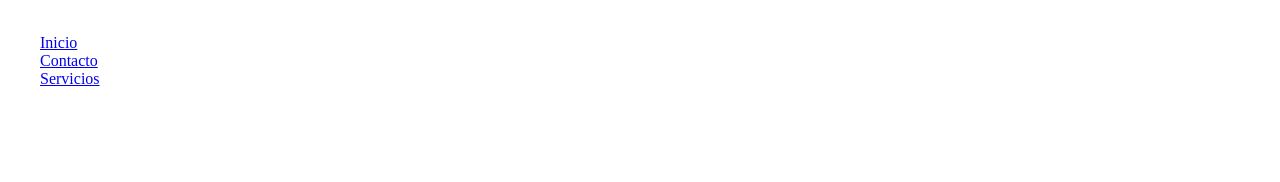
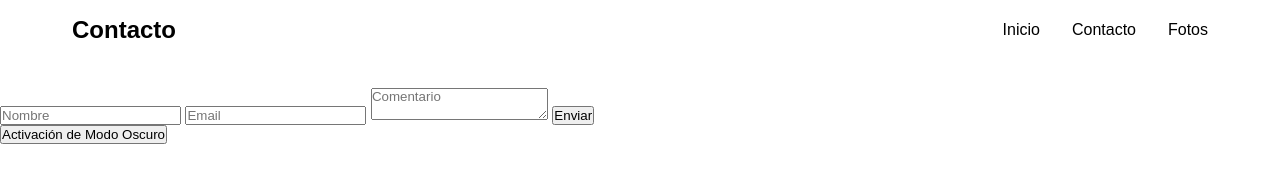
Before and after one commit to The2troller/WEB-H, a plain HTML site: page Contacto.html in a window 1280 px wide. Drawn offline with Linux system fonts and the light colour scheme.

Commit message:
Contacto

```diff
--- a/Contacto.html
+++ b/Contacto.html
@@ -9,18 +9,38 @@
 <body>
     <header>
         <nav>
-            <div class = "navbar">Navegacion</div>
+            <div class = "navbar">Contacto</div>
             <ul class = "nav-links">
                 <li><a href="index.html">Inicio</a></li>
                 <li><a href="contacto.html">Contacto</a></li>
-                <li><a href="servicios.html">Servicios</a></li>
+                <li><a href="Fotos.html">Fotos</a></li>
 
             </ul>
         </nav>
     </header>
 
     <main>
-        section
+        <section id="contacto1">
+            <h2>Contacto</h2>
+            <form>
+                <input type="text" placeholder="Nombre" required>
+                <input type="email" placeholder="Email" required>
+                <textarea placeholder="Comentario" required></textarea>
+                <button type="submit">Enviar</button>
+
+
+            </form>
+
+
+        </section>
+
+        </div>
+
+        <button id="modo-boton">
+        Activación de Modo Oscuro
+        </button>
+
+        <script src="main.js"></script>
     </main>
 
 </body>
--- a/style.css
+++ b/style.css
@@ -1,3 +1,10 @@
+* {
+    margin: 0;
+    padding: 0;
+    box-sizing: border-box;
+    font-family: "Arial","sans-serif";
+}
+
 
 body {
     background-color: white;
@@ -5,6 +12,7 @@ body {
     margin: 0;
     padding: 0;
     height: 100%;
+    line-height: 1,6;
 }
 
 
@@ -100,3 +108,48 @@ body.dark-mode .carta {
     flex-wrap: wrap;
     flex-direction: horizontal;
 }
+
+header {
+    box-shadow: 0 2px 5x rgba(0,0,0,0.1);
+
+}
+
+
+nav {
+    display: flex;
+    justify-content: space-between;
+    align-items: center;
+    padding: 1rem 2rem;
+    max-width: 1200px;
+    margin: 0 auto;
+}
+
+.navbar {
+    font-size: 1.5rem;
+    font-weight: bold;
+    color:black;
+
+}
+
+body.dark-mode .navbar {
+    font-size: 1.5rem;
+    font-weight: bold;
+    color:white;
+
+}
+
+.nav-links {
+    display: flex;
+    list-style: none;
+    gap: 2rem;
+}
+
+.nav-links a {
+    text-decoration: none;
+    color:black;
+}
+
+body.dark-mode .nav-links a {
+    text-decoration: none;
+    color:white;
+}
```
Also changed, not shown: Fotos.html (renamed from servicios.html, +9 -3 lines), index.html (+3 -3 lines).
